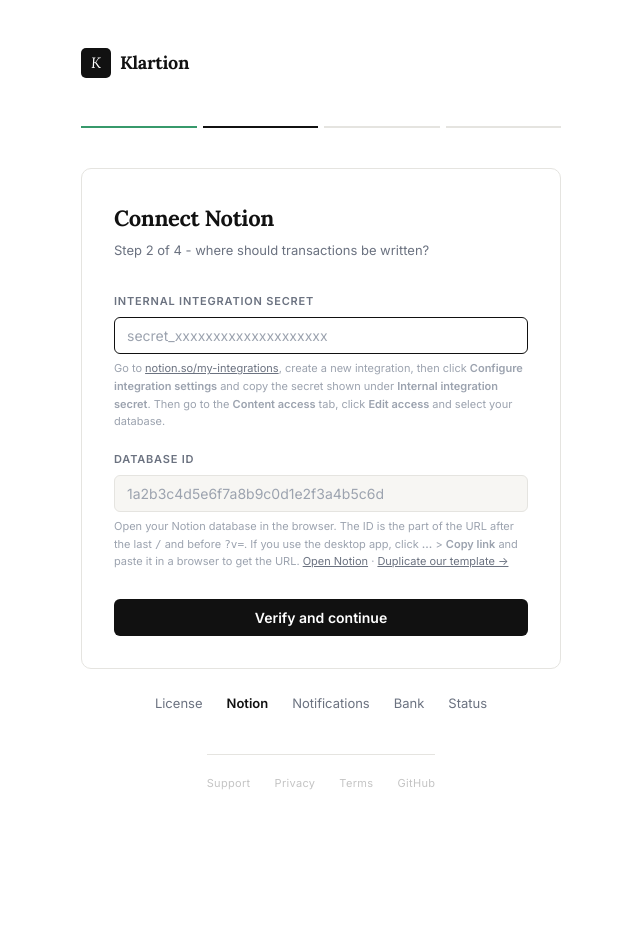
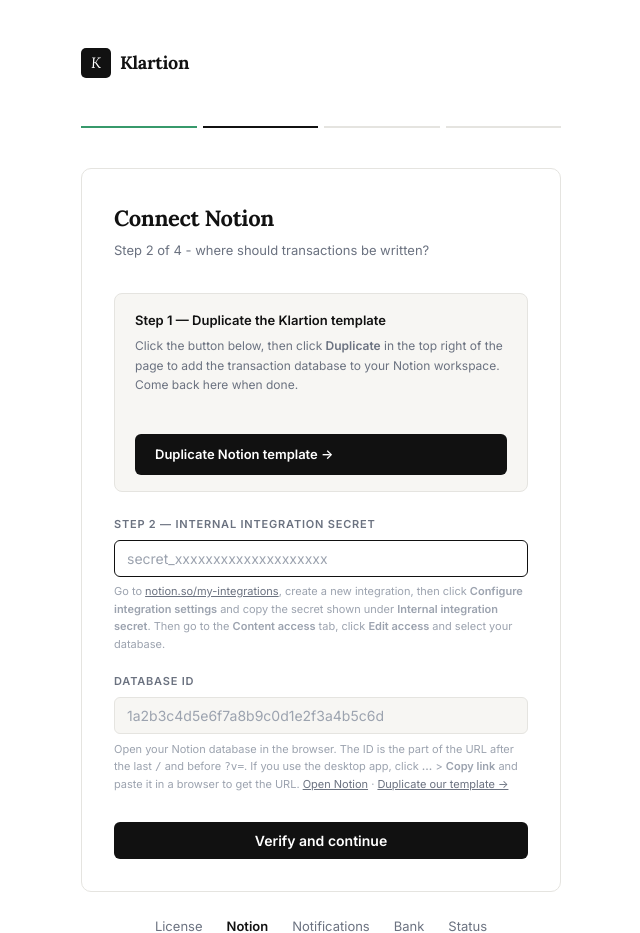
Before and after one commit to DAdjadj/klartion, a Flask app: page /setup/notion in a window 1280 px wide. Shown: the top 933 px of the page, without its empty margins (319-959 px from the left). Before the commit the page ends 790 px from the top, so only its background shows below. Run offline with Flask 3, Linux system fonts and the light colour scheme; data that the repository does not hold is empty.

Commit message:
Improve Notion setup step, add prominent template button

```diff
--- a/app/web/templates/setup_notion.html
+++ b/app/web/templates/setup_notion.html
@@ -25,8 +25,14 @@
       {% if error %}
         <div class="alert alert-error">{{ error }}</div>
       {% endif %}
+      <div style="background:var(--surface); border:1px solid var(--border); border-radius:8px; padding:1rem 1.25rem; margin-bottom:1.5rem;">
+        <div style="font-size:13px; font-weight:600; margin-bottom:0.35rem;">Step 1 — Duplicate the Klartion template</div>
+        <div style="font-size:12px; color:var(--muted); margin-bottom:0.75rem;">Click the button below, then click <strong>Duplicate</strong> in the top right of the page to add the transaction database to your Notion workspace. Come back here when done.</div>
+        <a href="https://hilarious-mirror-513.notion.site/4f95e8e7b23183c3be5381bef1d906b2?v=4a25e8e7b23183aa938f88e50ab857e3" target="_blank" class="btn btn-primary" style="font-size:13px; display:inline-block;">Duplicate Notion template →</a>
+      </div>
+
       <form method="POST">
-        <label for="notion_api_key" style="margin-top:0;">Internal integration secret</label>
+        <label for="notion_api_key" style="margin-top:0;">Step 2 — Internal integration secret</label>
         <input type="text" id="notion_api_key" name="notion_api_key" value="{{ notion_api_key }}" placeholder="secret_xxxxxxxxxxxxxxxxxxxx" autocomplete="off" autofocus required>
         <div style="font-size:11px; color:var(--hint); margin-top:0.4rem;">
           Go to <a href="https://notion.so/my-integrations" target="_blank" style="color:var(--muted);">notion.so/my-integrations</a>, create a new integration, then click <strong>Configure integration settings</strong> and copy the secret shown under <strong>Internal integration secret</strong>. Then go to the <strong>Content access</strong> tab, click <strong>Edit access</strong> and select your database.
```
